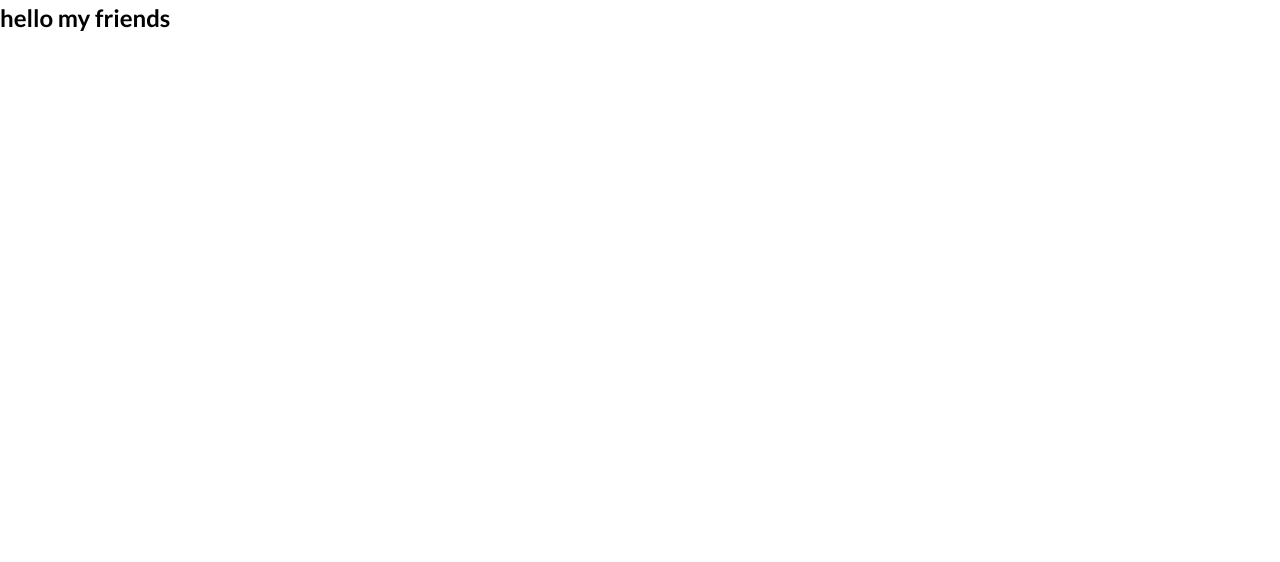
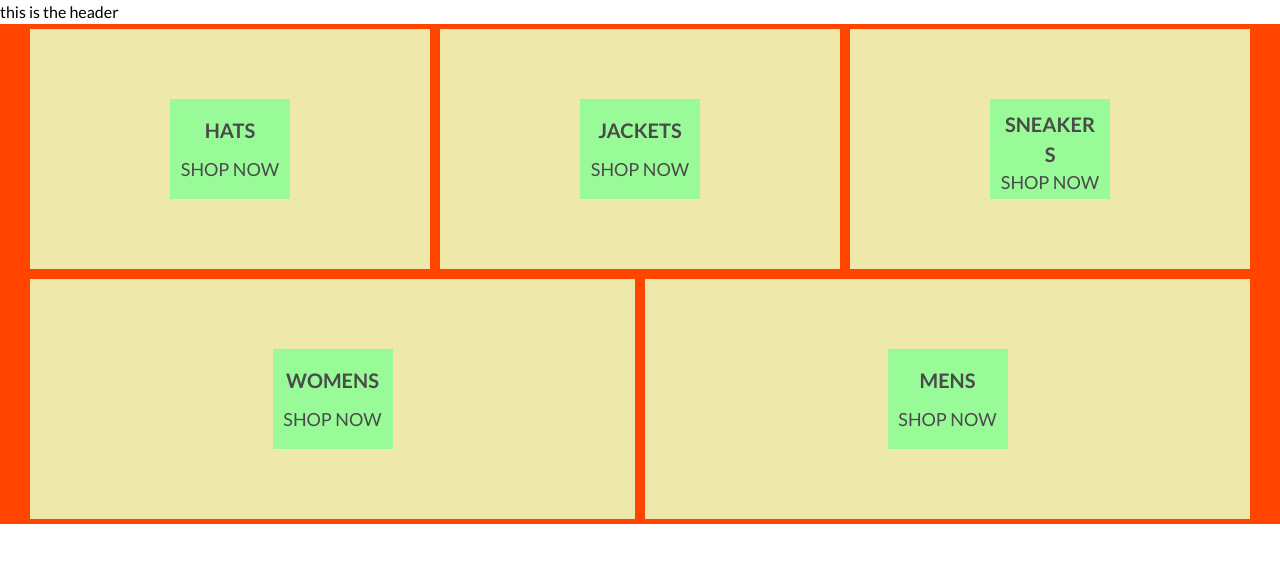
Before and after one commit to mangelpt/E-commerceAPP, a React (Create React App) app: page / in a window 1280 px wide. Shown: the top 562 px of the page. Built offline with nearby package versions, Linux system fonts and the light colour scheme.

Commit message:
added cards structure

```diff
--- a/src/App.js
+++ b/src/App.js
@@ -1,8 +1,14 @@
+import {Route, Routes} from "react-router-dom";
+import Home from "./pages/Home";
+import PageLayout from "./pages/PageLayout";
+
 function App() {
     return (
-        <div>
-            <h2>hello my friends</h2>
-        </div>
+        <Routes>
+            <Route element={<PageLayout/>}>
+                <Route path="/" element={<Home/>}/>
+            </Route>
+        </Routes>
     );
 }
 
--- a/src/components/Layout/Grid.js
+++ b/src/components/Layout/Grid.js
@@ -2,10 +2,16 @@ import styled from "styled-components";
 
 export const Grid = styled.section`
   display: grid;
-  padding: 4em;
-  width: 90%;
+  padding: 5px 30px;
+  //TODO: margin
+  margin: auto;
+  width: 100%;
   //TODO: change this
-  height: 520px;
+  height:fit-content;
   background-color: orangered;
+  grid-auto-flow:dense;
+  gap: ${props => props.gap}px;
   grid-template-columns: repeat(auto-fit, minmax(${props => props.size}px, 1fr));
+  grid-template-rows: repeat(${props => props.rows}, 245px);
+
 `;
--- a/src/components/Layout/Header.js
+++ b/src/components/Layout/Header.js
@@ -0,0 +1,11 @@
+import React from 'react';
+
+const Header = () => {
+    return (
+        <header>
+            this is the header
+        </header>
+    );
+};
+
+export default Header;
--- /dev/null
+++ b/src/components/UI/Cards.js
@@ -0,0 +1,21 @@
+import styled from "styled-components";
+
+export const Card = styled.div`
+  display: flex;
+  justify-content: center;
+  align-items: center;
+  width: 100%;
+  background-color: palegoldenrod;
+  height: 240px;
+`;
+
+export const TinyCard = styled.div`
+  display: flex;
+  flex-direction: column;
+  justify-content: space-around;
+  text-align: center;
+  width: 120px;
+  padding: 10px;
+  background-color: palegreen;
+  height:100px;
+`;
--- /dev/null
+++ b/src/components/UI/Labels.js
@@ -0,0 +1,27 @@
+import styled from "styled-components";
+
+export const BlackLabel = styled.h2`
+  color: rgba(0, 0, 0, 0.76);
+  font-size: 24px;
+`;
+
+export const LargeLabel = styled.h3`
+  color: #4a4a4a;
+  font-weight: 700;
+  text-transform: uppercase;
+  font-size: 20px;
+`;
+
+export const MediumLabel = styled.h4`
+  color: #4a4a4a;
+  font-weight: 400;
+  text-transform: uppercase;
+  font-size: 18px;
+`;
+
+export const SmallLabel = styled.h5`
+  color: #4a4a4a;
+  font-weight: 400;
+  font-size: 16px;
+  text-transform:capitalize;
+`;
--- a/src/index.js
+++ b/src/index.js
@@ -3,12 +3,16 @@ import ReactDOM from 'react-dom';
 import './index.css';
 import App from './App';
 import reportWebVitals from './reportWebVitals';
+import {BrowserRouter} from "react-router-dom";
 
 ReactDOM.render(
-  <React.StrictMode>
-    <App />
-  </React.StrictMode>,
-  document.getElementById('root')
+    <BrowserRouter>
+        <React.StrictMode>
+            <App/>
+        </React.StrictMode>
+    </BrowserRouter>
+    ,
+    document.getElementById('root')
 );
 
 // If you want to start measuring performance in your app, pass a function
--- a/src/pages/Home.js
+++ b/src/pages/Home.js
@@ -0,0 +1,49 @@
+import React from 'react';
+import {Grid} from "../components/Layout/Grid";
+import {Card, TinyCard} from "../components/UI/Cards";
+import {LargeLabel, MediumLabel} from "../components/UI/Labels";
+
+
+const Home = () => {
+    return (
+        <>
+            <Grid size={350} gap={10} rows={"auto"}>
+                <Card>
+                    <TinyCard>
+                        <LargeLabel>HATS</LargeLabel>
+                        <MediumLabel>shop now</MediumLabel>
+                    </TinyCard>
+                </Card>
+                <Card>
+                    <TinyCard>
+                        <LargeLabel>JACKETS</LargeLabel>
+                        <MediumLabel>shop now</MediumLabel>
+                    </TinyCard>
+                </Card>
+                <Card>
+                    <TinyCard>
+                        <LargeLabel>SNEAKERS</LargeLabel>
+                        <MediumLabel>shop now</MediumLabel>
+                    </TinyCard>
+                </Card>
+            </Grid>
+            <Grid size={350} gap={10} rows={"auto"}>
+                <Card>
+                    <TinyCard>
+                        <LargeLabel>womens</LargeLabel>
+                        <MediumLabel>shop now</MediumLabel>
+                    </TinyCard>
+                </Card>
+                <Card>
+                    <TinyCard>
+                        <LargeLabel>mens</LargeLabel>
+                        <MediumLabel>shop now</MediumLabel>
+                    </TinyCard>
+                </Card>
+            </Grid>
+        </>
+
+    );
+};
+
+export default Home;
--- /dev/null
+++ b/src/pages/PageLayout.js
@@ -0,0 +1,14 @@
+import React from 'react';
+import Header from "../components/Layout/Header";
+import {Outlet} from "react-router-dom";
+
+const LayoutPage = () => {
+    return (
+        <>
+            <Header/>
+            <Outlet/>
+        </>
+    );
+};
+
+export default LayoutPage;
```
